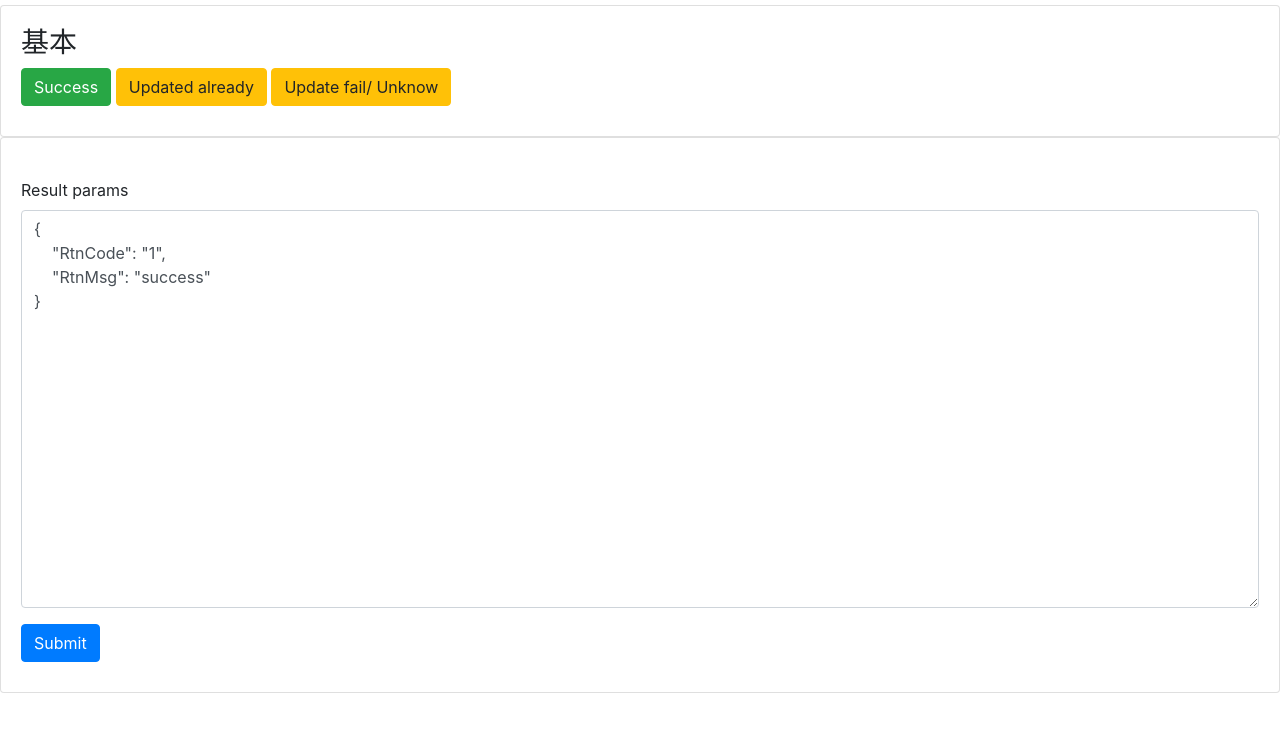
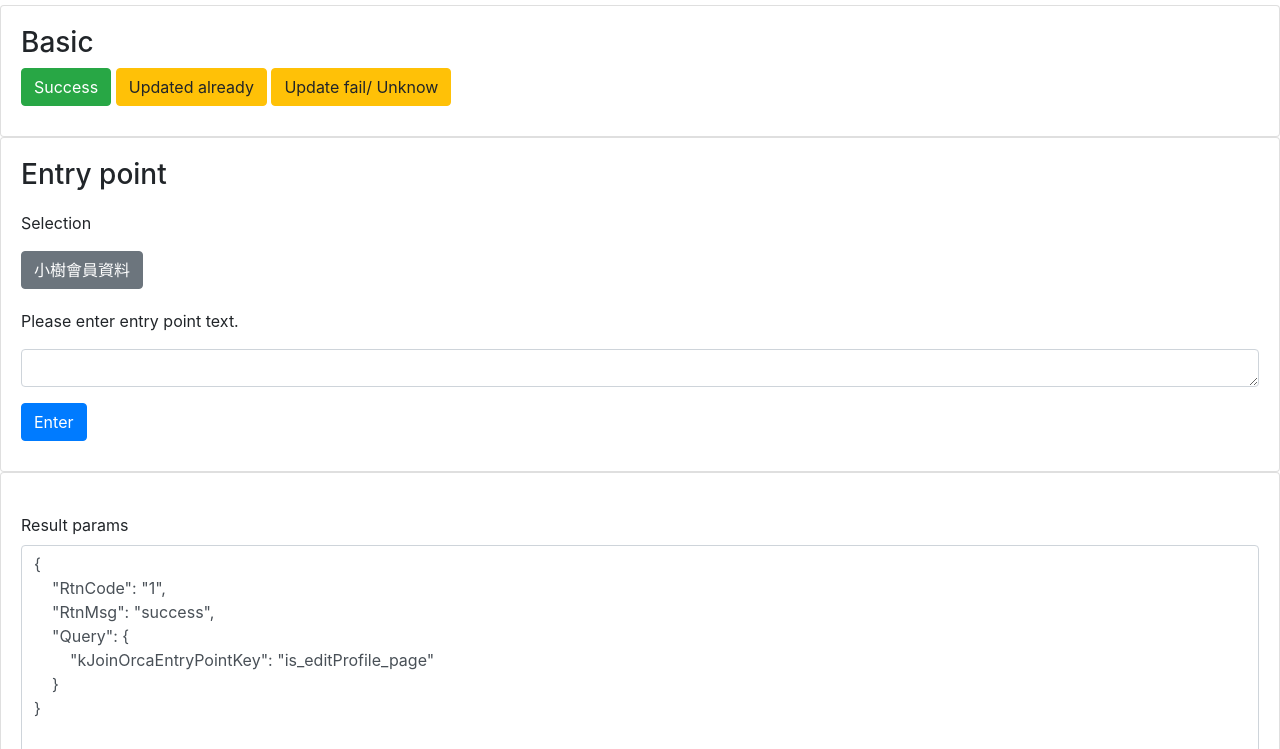
Before and after one commit to fanchun/fanchun.github.io, a plain HTML site: page updateResultPage/index.html in a window 1280 px wide. Shown: the part 51-800 px from the top of the page. Drawn offline with nearby package versions, Linux system fonts and the light colour scheme.

Commit message:
[Other] add entryPoint textarea and button group.

```diff
--- a/updateResultPage/index.html
+++ b/updateResultPage/index.html
@@ -31,10 +31,28 @@
 <body>
     <div class="card">
         <div class="card-body">
-            <h3>基本</h3>
+            <h3>Basic</h3>
             <button type="button" class="btn btn-success" onclick="setStatusInfoTextarea('1', 'success');;return false;">Success</button>
             <button type="button" class="btn btn-warning" onclick="setStatusInfoTextarea('-1', '無需進行補完/更新資料 or updated already');return false;">Updated already</button>
             <button type="button" class="btn btn-warning" onclick="setStatusInfoTextarea('-99', '補完/更新資料失敗(錯誤) or update fail unknow');return false;">Update fail/ Unknow</button>
+        </div>
+    </div>
+
+    <div class="card">
+        <div class="card-body">
+            <h3>Entry point</h3>
+            <p>Selection</p>
+            <div class="btn-group btn-group-toggle" data-toggle="buttons">
+                <label class="btn btn-secondary">
+                    <input type="radio" name="options" id="option1" onclick="setEntryPointTextarea('is_editProfile_page');"> 小樹會員資料
+                </label>
+            </div>
+
+            <p>Please enter entry point text.</p>
+            <div class="form-group">
+                <textarea class="form-control" id="entryPointTextarea1" rows="1"></textarea>
+             </div>
+            <button type="button" class="btn btn-primary" id="submitEntryPoint">Enter</button>
         </div>
     </div>
 
@@ -76,12 +94,28 @@
             $('#exampleFormControlTextarea1').text(JSON.stringify(params, undefined, 4));
         }
 
+        function setEntryPointTextarea(entryPoint) {
+            var params = JSON.parse($('#exampleFormControlTextarea1').val())
+            params.Query = {
+                "kJoinOrcaEntryPointKey": entryPoint
+            };
+            $('#exampleFormControlTextarea1').text(JSON.stringify(params, undefined, 4));
+        }
+
         $(document).ready(function() {
             var defaultParams = {
               "RtnCode": "1",
-              "RtnMsg": 'success'
+              "RtnMsg": 'success',
+              "Query": {
+                "kJoinOrcaEntryPointKey": "is_editProfile_page"
+              }
             };
             $('#exampleFormControlTextarea1').text(JSON.stringify(defaultParams, undefined, 4));
+
+            $("#submitEntryPoint").click(function() {
+                setEntryPointTextarea($('#entryPointTextarea1').val());
+            })
+
             $("#submit").click(function() {
                 responseNativeResult($('#exampleFormControlTextarea1').val());
             })
```
